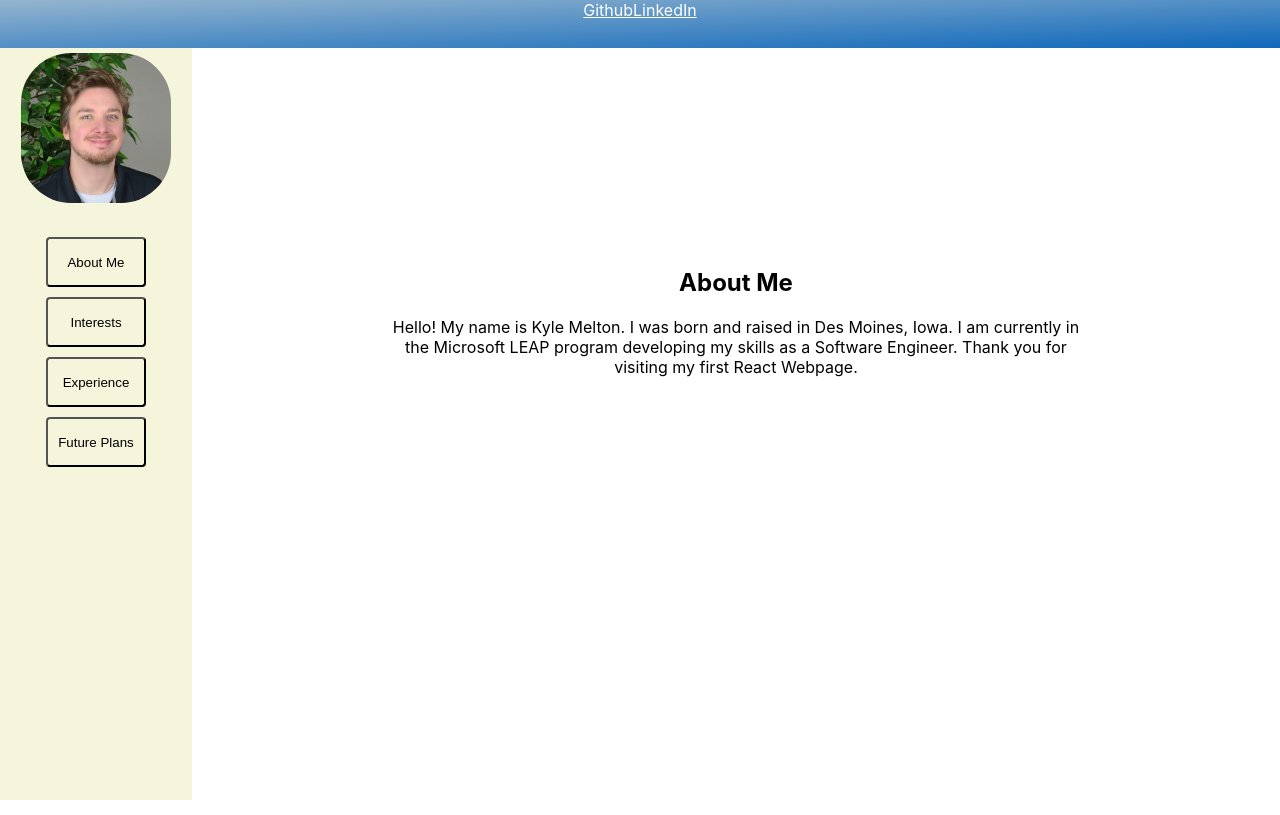
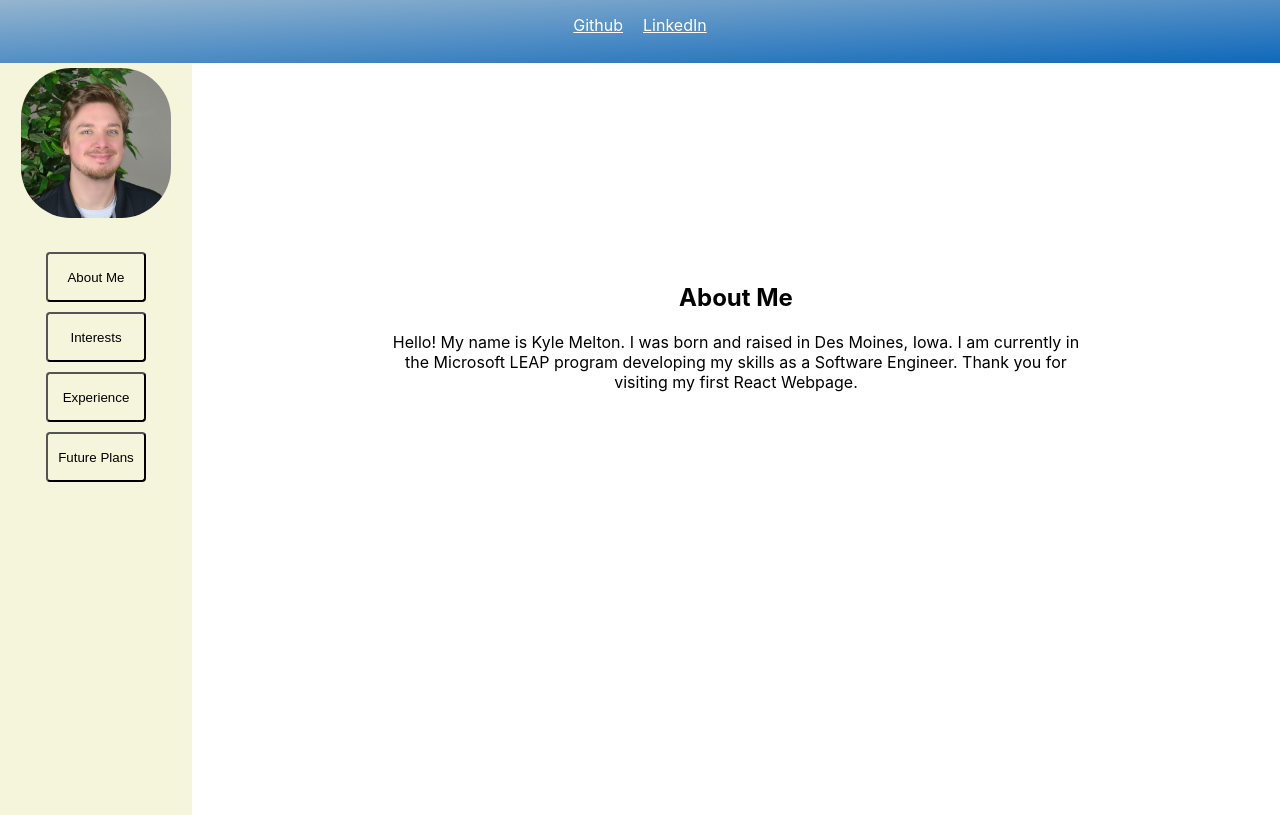
Before and after one commit to KyleMel/ReactResumePage, a React (Create React App) app: page / in a window 1280 px wide. Built offline with nearby package versions, Linux system fonts and the light colour scheme.

Commit message:
Creates working Links in banner

```diff
--- a/src/App.css
+++ b/src/App.css
@@ -21,6 +21,7 @@ header {
     rgb(15, 104, 187)
   );
   height: 6vh;
+  padding-top: 15px;
 }
 article {
   margin: 200px;
--- a/src/components/Title.js
+++ b/src/components/Title.js
@@ -5,8 +5,8 @@ import styles from "./Title.module.css"
 const TopBanner = () => {
   return (
     <header>
-      <Link to ="https://github.com/KyleMel" className={styles.bannerLink}>Github</Link>
-      <Link to ="https://www.linkedin.com/in/kyle-melton-1a1541162/" className={styles.bannerLink}>LinkedIn</Link>
+      <a className={styles.bannerLink} href="https://github.com/KyleMel" target="Kyles Github">Github</a>
+      <a className={styles.bannerLink} href="https://www.linkedin.com/in/kyle-melton-1a1541162/" target="Kyles LinkedIn">LinkedIn</a>
     </header>
   );
 }
--- a/src/components/Title.module.css
+++ b/src/components/Title.module.css
@@ -1,11 +1,10 @@
 .bannerLink {
   color: white;
-}
-.bannerLink:visited {
-  color: red;
+  margin: 10px;
 }
 .bannerLink:hover {
   color: black;
 }
 .bannerLink:active {
+  color: red;
 }
```
